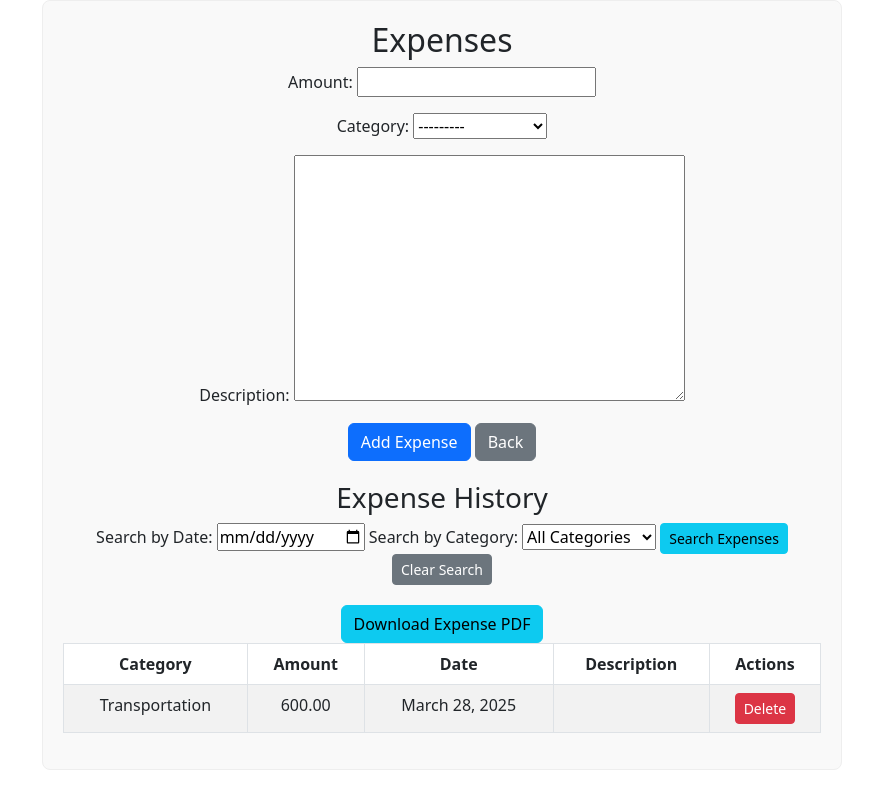
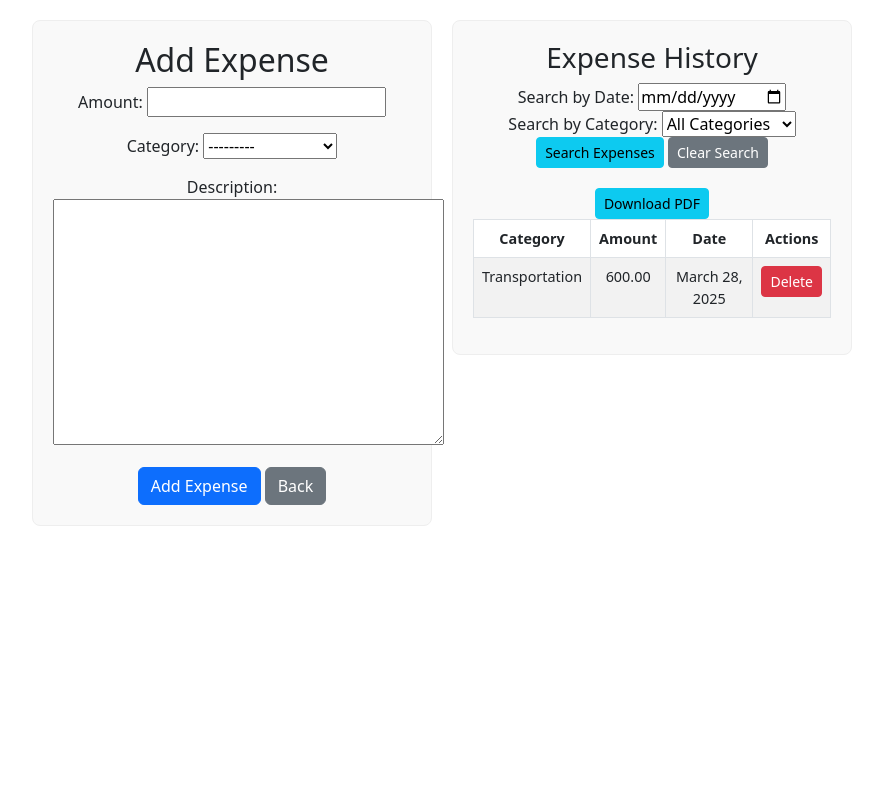
Before and after one commit to thesushpatil/ExpenditureManagement, a Django app: page /expenses in a window 1280 px wide. Shown: the whole page, without its empty margins (198-1081 px from the left). Run offline with Django 5.2, Linux system fonts and the light colour scheme; a user stored in the database is signed in; data comes from the database, SQL or seed files in the repository; both versions use the stored data as it was after the commit.

Commit message:
changes made by sus

```diff
--- a/templates/expenses.html
+++ b/templates/expenses.html
@@ -1,11 +1,9 @@
 
 {% extends 'base.html' %}
 {% block content %}
-<div style="display: flex; justify-content: center; align-items: center; min-height: 80vh;">
-    <div style="text-align: center; width: 90%; max-width: 800px; padding: 20px; border: 1px solid #eee; border-radius: 8px; background-color: #f9f9f9;">
-        <h2>Expenses</h2>
-
-
+<div style="display: flex; justify-content: center; min-height: 80vh; align-items: flex-start; padding: 20px;">
+    <div style="text-align: center; width: 45%; max-width: 400px; padding: 20px; border: 1px solid #eee; border-radius: 8px; background-color: #f9f9f9; margin-right: 20px;">
+        <h2>Add Expense</h2>
         <form method="post" action="{% url 'expenses' %}">
             {% csrf_token %}
             {% if messages %}
@@ -19,10 +17,12 @@
             <button type="submit" name="expense_submit" class="btn btn-primary">Add Expense</button>
             <a href="{% url 'home' %}" class="btn btn-secondary">Back</a>
         </form>
+    </div>
 
-        <h3 style="margin-top: 20px;">Expense History</h3>
+    <div style="text-align: center; width: 45%; max-width: 400px; padding: 20px; border: 1px solid #eee; border-radius: 8px; background-color: #f9f9f9;">
+        <h3>Expense History</h3>
 
-     <form method="get" action="{% url 'expenses' %}" style="margin-bottom: 20px;">
+        <form method="get" action="{% url 'expenses' %}" style="margin-bottom: 20px;">
             <label for="search_date">Search by Date:</label>
             <input type="date" name="search_date" id="search_date" value="{{ search_date }}">
 
@@ -39,22 +39,18 @@
             <a href="{% url 'expenses' %}" class="btn btn-secondary btn-sm">Clear Search</a>
         </form>
 
-
         <div style="margin-top: 20px;">
-            <a href="{% url 'generate_expense_pdf' %}" class="btn btn-info">Download Expense PDF</a>
+            <a href="{% url 'generate_expense_pdf' %}" class="btn btn-info btn-sm">Download PDF</a>
         </div>
-
-
 
         {% if expenses %}
         <div class="table-responsive">
-            <table class="table table-striped table-bordered">
+            <table class="table table-striped table-bordered" style="font-size: 0.9em;">
                 <thead>
                     <tr>
                         <th>Category</th>
                         <th>Amount</th>
                         <th>Date</th>
-                        <th>Description</th>
                         <th>Actions</th>
                     </tr>
                 </thead>
@@ -64,7 +60,6 @@
                         <td>{{ expense.category.name }}</td>
                         <td>{{ expense.amount }}</td>
                         <td>{{ expense.date }}</td>
-                        <td>{{ expense.description }}</td>
                         <td>
                             <a href="{% url 'delete_expense' expense.exp_id %}" class="btn btn-danger btn-sm">Delete</a>
                         </td>
@@ -92,19 +87,30 @@
         border-color: #117a8b;
     }
     .table-responsive {
-        margin-top: 20px;
+        margin-top: 10px;
     }
     .table {
         width: 100%;
         border-collapse: collapse;
     }
     .table th, .table td {
-        padding: 8px;
+        padding: 6px;
         border: 1px solid #ddd;
         text-align: left;
     }
     .table th {
         background-color: #f2f2f2;
     }
-    /* Existing styles */
+    /* Adjust width for smaller screens */
+    @media (max-width: 768px) {
+        .section-container {
+            flex-direction: column;
+            align-items: center;
+        }
+        .section-container > div {
+            width: 90%;
+            margin-right: 0 !important;
+            margin-bottom: 20px;
+        }
+    }
 </style>
```
Also changed, not shown: db.sqlite3, templates/files/expense1.png (added), templates/files/expense2.png (added), templates/files/expense3.jpg (added).
